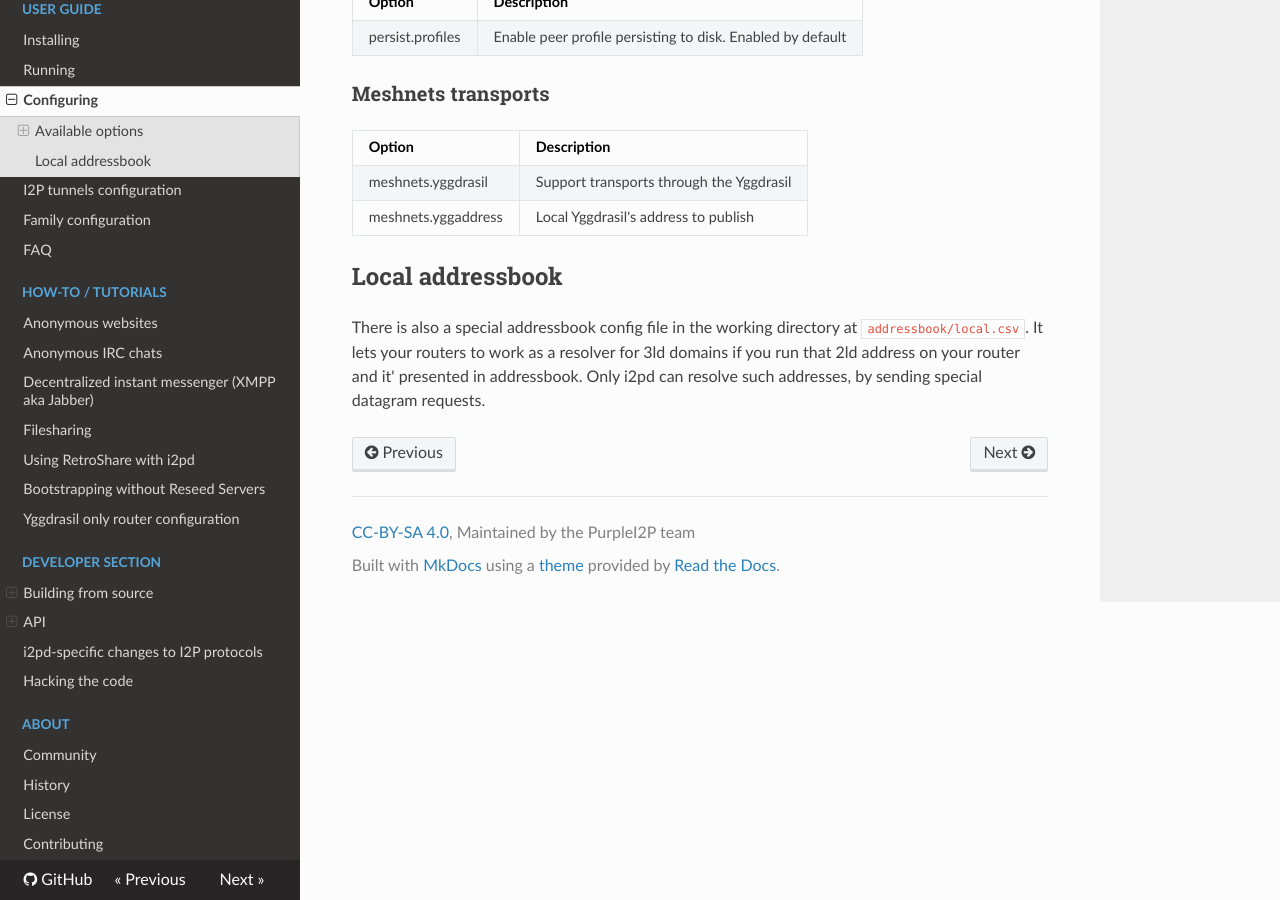
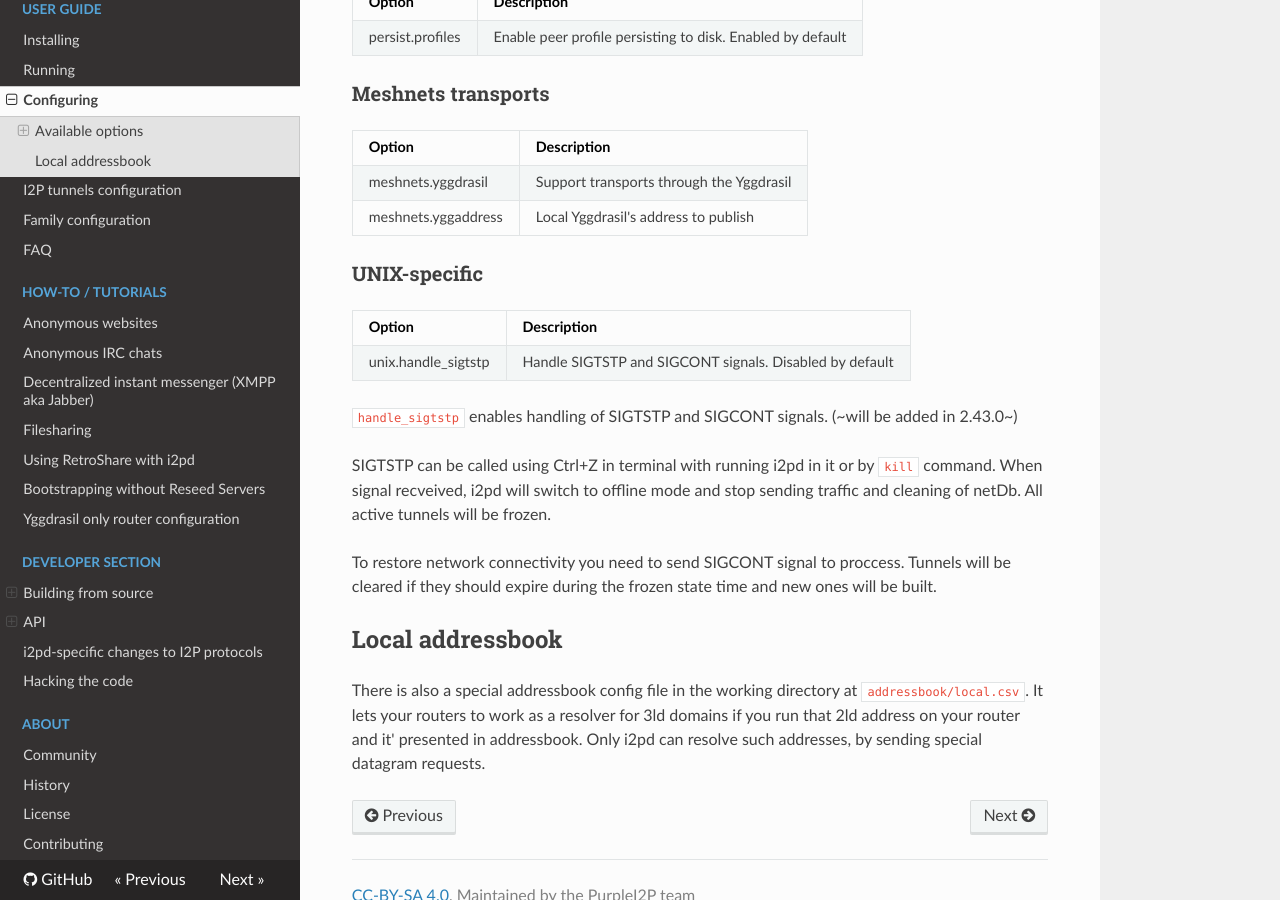
Before and after one commit to PurpleI2P/i2pd_docs_en, an MkDocs documentation site: the page built from docs/user-guide/configuration.md, in a window 1280 px wide and 900 px high, scrolled down 7316 px. Built offline with MkDocs 1.6.1, drawn with Linux system fonts in a browser that asks for light colours; nearby versions of some CDN libraries; old or Windows-style settings are respelled for this version of MkDocs.

Commit message:
add unix config section description
Signed-off-by: R4SAS <r4sas@i2pmail.org>

```diff
--- a/docs/user-guide/configuration.md
+++ b/docs/user-guide/configuration.md
@@ -265,6 +265,17 @@ Option                                 | Description
 meshnets.yggdrasil                     | Support transports through the Yggdrasil
 meshnets.yggaddress                    | Local Yggdrasil's address to publish
 
+### UNIX-specific
+
+Option                                 | Description
+-------------------------------------- | --------------------------------------
+unix.handle_sigtstp                    | Handle SIGTSTP and SIGCONT signals. Disabled by default
+
+`handle_sigtstp` enables handling of SIGTSTP and SIGCONT signals. (~will be added in 2.43.0~)
+
+SIGTSTP can be called using Ctrl+Z in terminal with running i2pd in it or by `kill` command. When signal recveived, i2pd will switch to offline mode and stop sending traffic and cleaning of netDb. All active tunnels will be frozen.
+
+To restore network connectivity you need to send SIGCONT signal to proccess. Tunnels will be cleared if they should expire during the frozen state time and new ones will be built.
 
 Local addressbook
 -----------------
```
